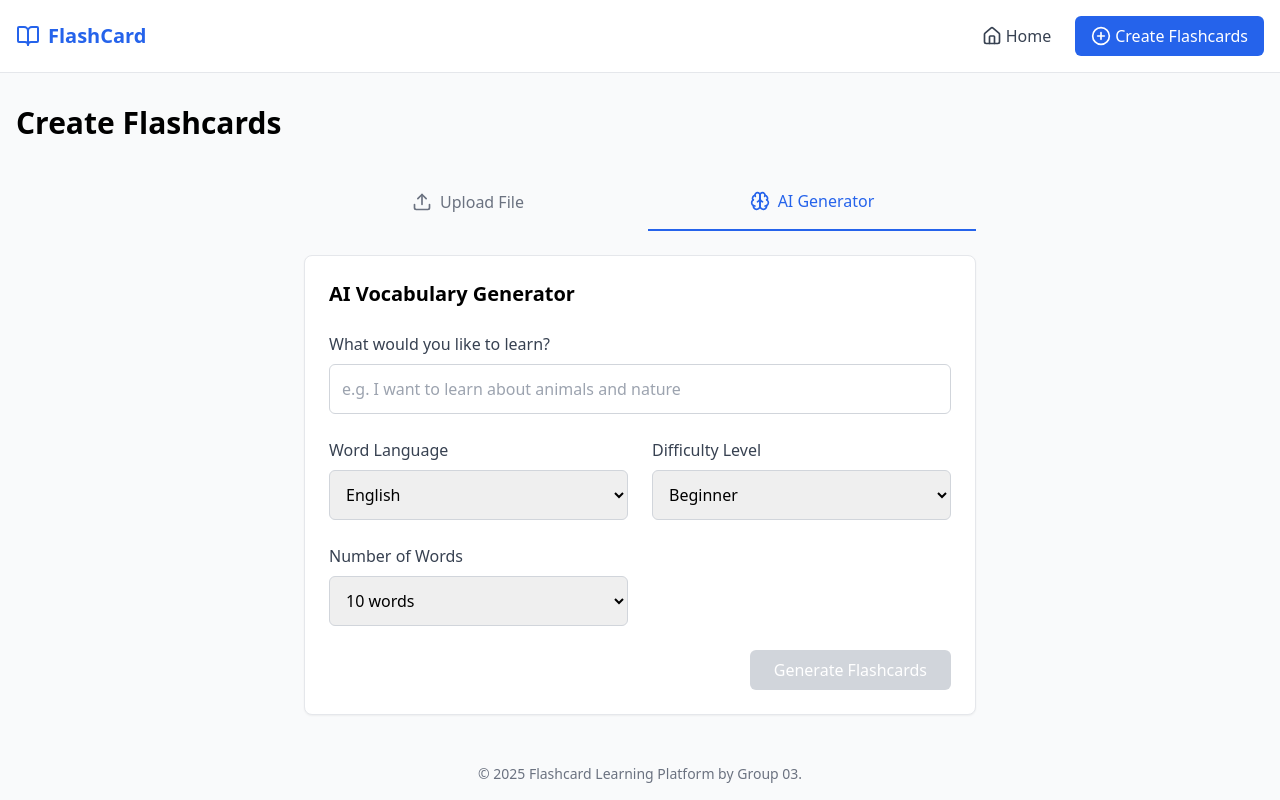
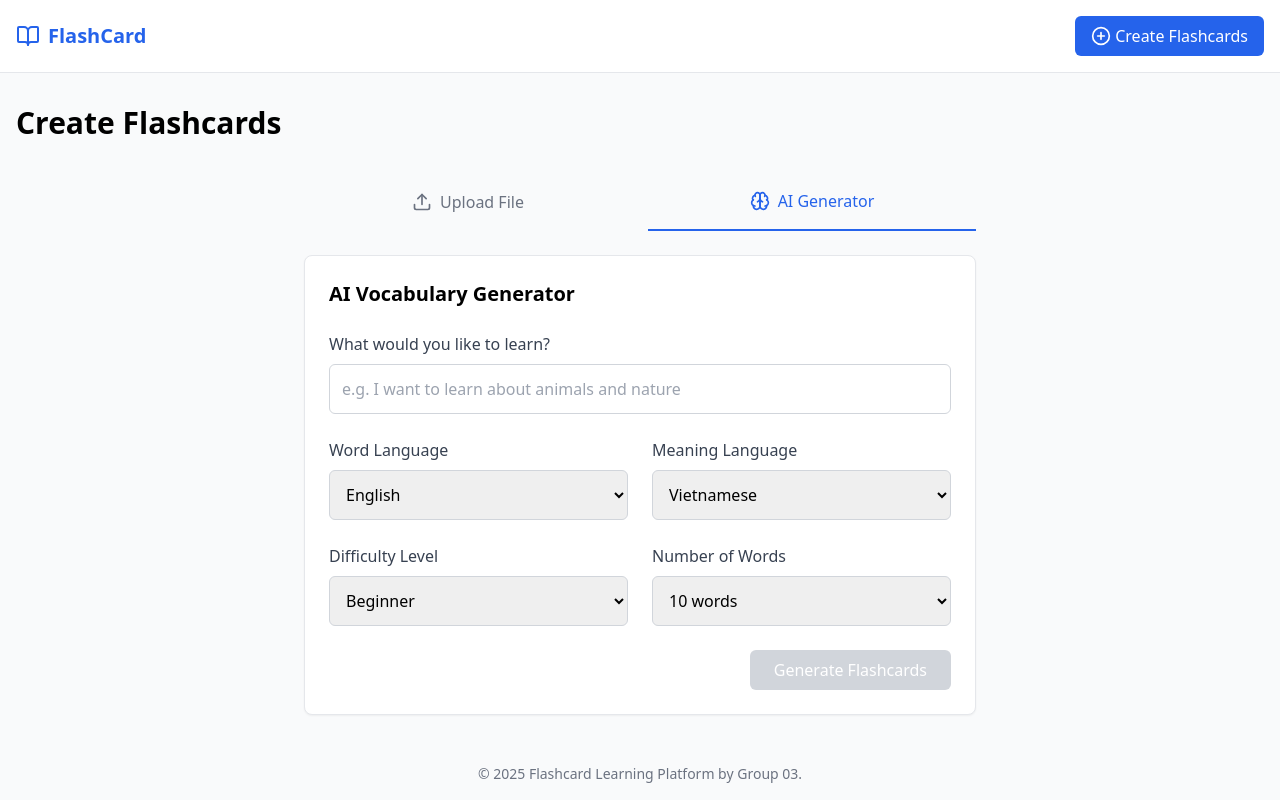
Before and after one commit to phamhaicnttk21/IPR-FINAL-FLASHCARD-TOOL, a React (Vite) app in the folder FE/: page /create in a window 1280 px wide. Both pictures are taken after a click on the button "AI Generator". Built offline with nearby package versions, Linux system fonts and the light colour scheme.

Commit message:
New updated

```diff
--- a/FE/src/components/Layout.tsx
+++ b/FE/src/components/Layout.tsx
@@ -4,8 +4,7 @@ import {
   BookOpenIcon,
   PlusCircleIcon,
   HomeIcon,
-  LibraryIcon,
-  UsersIcon,
+
 } from 'lucide-react'
 
 interface LayoutProps {
@@ -29,13 +28,7 @@ const Layout: React.FC<LayoutProps> = ({ children }) => {
           </div>
           {/* Các mục và nút Create Flashcards đặt cạnh nhau */}
           <div className="flex items-center space-x-6">
-            <Link
-              to="/"
-              className="flex items-center space-x-1 text-gray-700 hover:text-gray-900"
-            >
-              <HomeIcon className="h-5 w-5" />
-              <span>Home</span>
-            </Link>
+
             {}
             <Link
               to="/create"
--- a/FE/src/pages/CreatePage.tsx
+++ b/FE/src/pages/CreatePage.tsx
@@ -13,7 +13,7 @@ const CreatePage: React.FC = () => {
   const [selectedFile, setSelectedFile] = useState<File | null>(null)
   const [aiPrompt, setAiPrompt] = useState<string>('')
   const [wordLanguage, setWordLanguage] = useState<string>('English')
-
+  const [meaningLanguage, setMeaningLanguage] = useState<string>('Vietnamese')
   const [difficultyLevel, setDifficultyLevel] = useState<string>('Beginner')
   const [wordCount, setWordCount] = useState<string>('10 words')
   const supportedVoiceLanguages: string[] = ['Vietnamese', 'Chinese', 'English', 'German']
@@ -66,7 +66,7 @@ const CreatePage: React.FC = () => {
         settings: {
           prompt: aiPrompt,
           wordLanguage,
-
+          meaningLanguage,
           difficultyLevel,
           wordCount,
         },
@@ -192,8 +192,36 @@ const CreatePage: React.FC = () => {
                   ))}
                 </select>
               </div>
+
               <div>
-
+                <label className="block mb-2 text-gray-700">
+                  Meaning Language
+                </label>
+                <select
+                  className="w-full p-3 border border-gray-300 rounded-md"
+                  value={meaningLanguage}
+                  onChange={(e: ChangeEvent<HTMLSelectElement>) =>
+                    setMeaningLanguage(e.target.value)
+                  }
+                >
+                  {[
+                    'Vietnamese',
+                    'English',
+                    'Chinese',
+                    'German',
+                    'French',
+                    'Spanish',
+                    'Japanese',
+                  ].map((lang) => (
+                    <option key={lang} value={lang}>
+                      {lang}
+                    </option>
+                  ))}
+                </select>
+              </div>
+            </div>
+            <div className="grid grid-cols-2 gap-6 mb-6">
+              <div>
                 <label className="block mb-2 text-gray-700">
                   Difficulty Level
                 </label>
@@ -236,7 +264,8 @@ const CreatePage: React.FC = () => {
                 </select>
               </div>
             </div>
-            {!supportedVoiceLanguages.includes(wordLanguage
+            {(!supportedVoiceLanguages.includes(wordLanguage) ||
+              !supportedVoiceLanguages.includes(meaningLanguage)
               ) && (
               <div className="bg-yellow-50 border border-yellow-200 p-4 rounded-md flex items-start mb-6">
                 <AlertCircleIcon className="h-5 w-5 text-yellow-600 mr-2 mt-0.5" />
```
Also changed, not shown: 1 other file (tests, documents, lock files or other folders).
